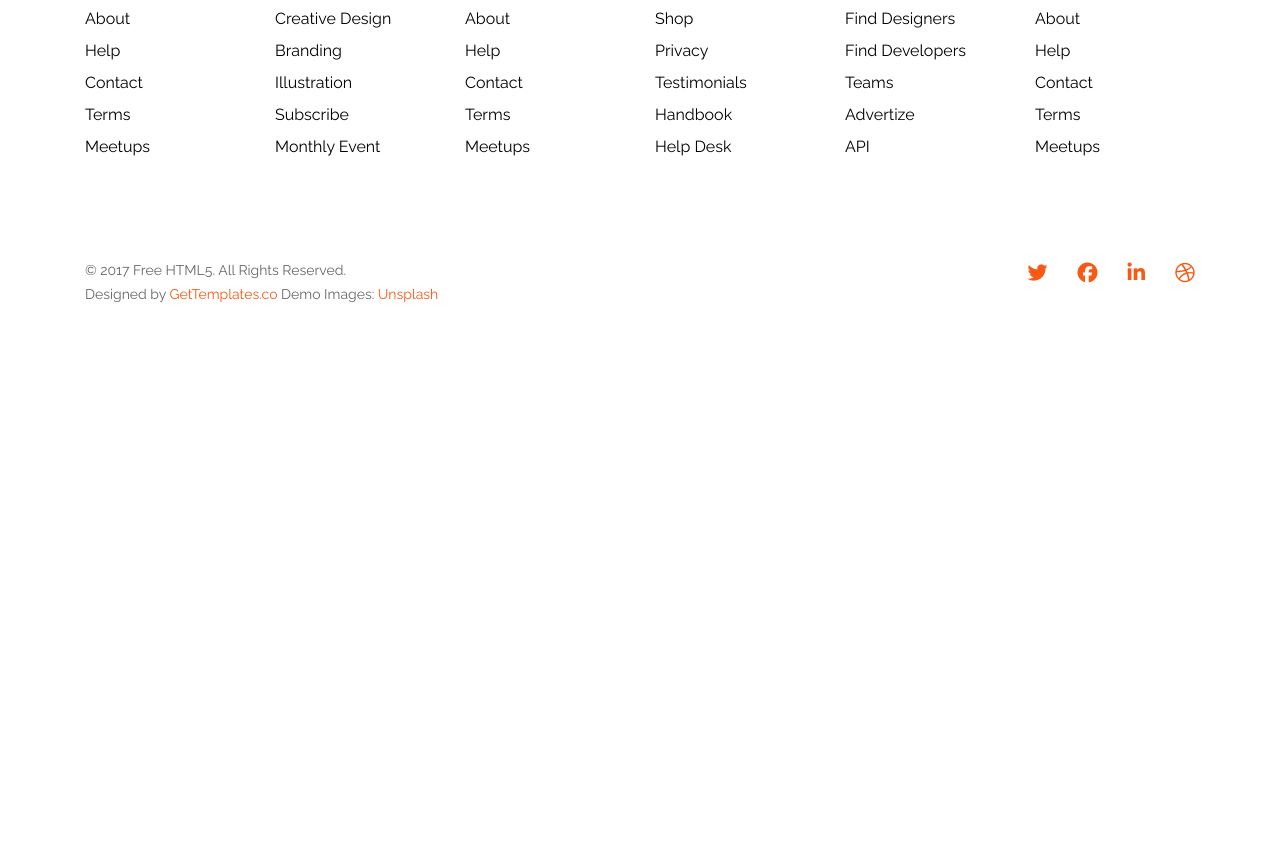
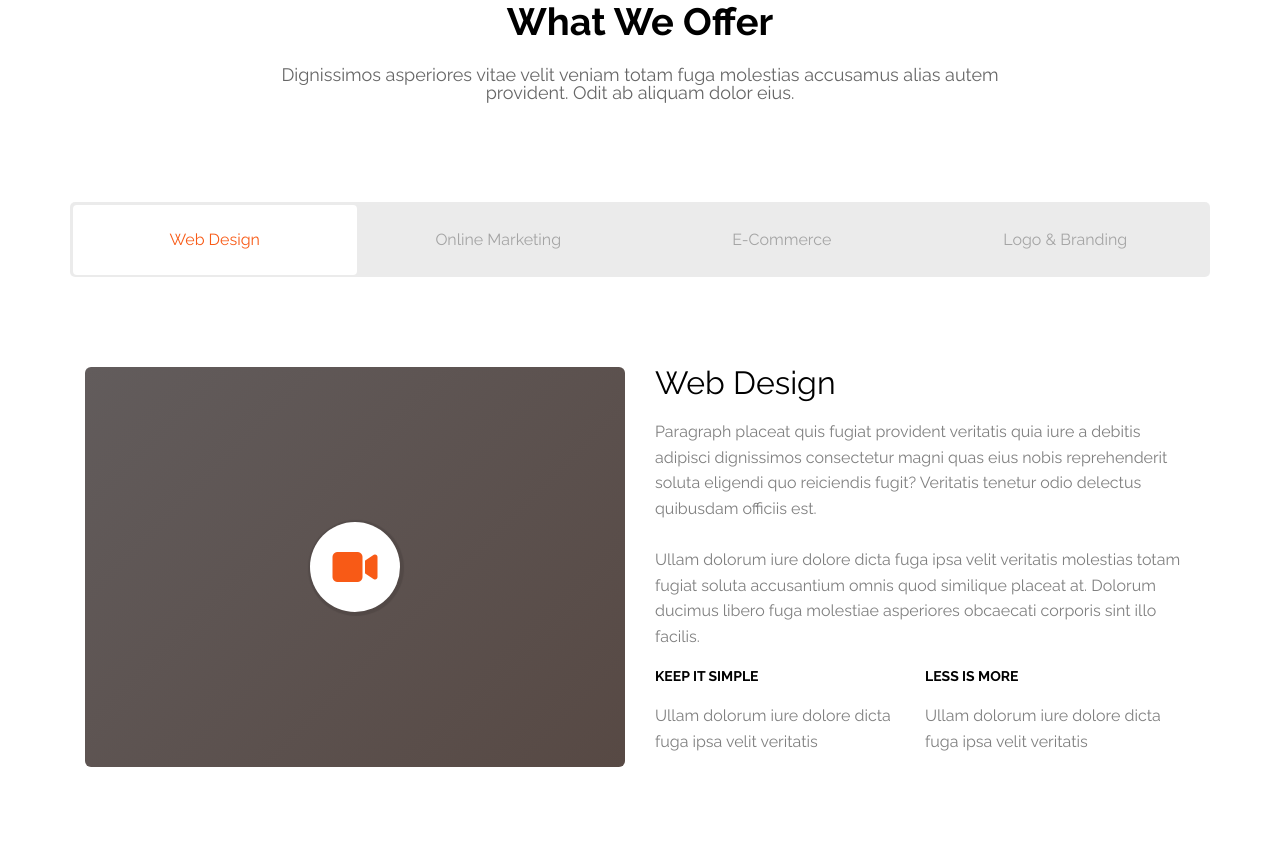
Before and after one commit to andrewtaber/learn-to-code, a plain HTML site: page WebsiteClonePractice/Attempt1/TemplateClone/index.html in a window 1280 px wide. Shown: the part 3397-4260 px from the top of the page. Before the commit the page ends 3800 px from the top, so only its background shows below. Drawn offline with Linux system fonts and the light colour scheme.

Commit message:
Added web-design HTML and CSS (static only for now).

```diff
--- a/WebsiteClonePractice/Attempt1/TemplateClone/assets/css/styles.css
+++ b/WebsiteClonePractice/Attempt1/TemplateClone/assets/css/styles.css
@@ -434,6 +434,121 @@ Testimonial
 
 /*
 =======================
+offerings
+=======================
+*/
+
+.offerings {
+	height: 900px;
+}
+
+.offerings-header {
+	margin: 100px 0;
+	text-align: center;
+}
+
+.offerings-header h2 {
+	margin-bottom: 25px;
+	font-size: 38px;
+	font-weight: 700;
+}
+
+.offerings-header p {
+	font-size: 18px;
+	margin: 0 auto;
+	width: 70%;
+	color: rgba(0, 0, 0, .6);
+}
+
+nav.offerings-nav {
+	margin-bottom: 75px;
+}
+
+.offerings-nav ul {
+	width: 100%;
+	height: 75px;
+	background: rgba(0, 0, 0, 0.08);
+	border-radius: 5px;
+	display: flex;
+	flex-direction: row;
+	justify-content: flex-start;
+	padding: 3px;
+}
+
+.offerings-nav a {
+	border-radius: 4px;
+	padding: 27px 0;
+	width: 100%;
+	display: flex;
+	flex-direction: column;
+	align-content: center;
+	text-transform: capitalize;
+	color: rgba(0, 0, 0, 0.3);
+}
+
+.offerings-nav li {
+	margin: auto;
+	width: 100%;
+	text-align: center;
+	text-transform: capitalize;
+}
+
+.offerings-nav a:hover {
+	color: rgba(0, 0, 0, 0.6);
+}
+
+a.offerings-nav-active {
+	background: white;
+	color: #F85A16;
+}
+
+a.offerings-nav-active:hover {
+	color: #F85A16;
+}
+
+.offerings-content .videos-links {
+	margin: 15px;
+	width: 50%;
+	height: 400px;
+}
+
+.offerings-article {
+	margin: 15px;
+	width: 50%;
+}
+
+.offerings-article h3 {
+	font-size: 32px;
+	margin-bottom: 15px;
+}
+
+.offerings-article p {
+	color: rgba(0, 0, 0, 0.5);
+	line-height: 1.6em;
+	margin: 20px 0;
+}
+
+.offerings-article h4 {
+	font-size: 14px;
+	text-transform: uppercase;
+	font-weight: 700;
+}
+
+.off-sub-art {
+	display: flex;
+}
+
+.offerings-content {
+	display: flex;
+	justify-content: flex-start;
+}
+
+
+
+
+
+/*
+=======================
 footer
 =======================
 */
--- a/WebsiteClonePractice/Attempt1/TemplateClone/index.html
+++ b/WebsiteClonePractice/Attempt1/TemplateClone/index.html
@@ -133,6 +133,48 @@
 		</div>
 	</div>
 
+	<div class="offerings">
+		<div class="container">
+			<div class="offerings-header">
+				<h2>What We Offer</h2>
+				<p>Dignissimos asperiores vitae velit veniam totam fuga molestias accusamus alias autem provident. Odit ab aliquam dolor eius.</p>
+			</div>
+			<nav class="offerings-nav">
+				<ul>
+					<li><a href="#" class="offerings-nav-active">Web Design</a></li>
+					<li><a href="#">Online Marketing</a></li>
+					<li><a href="#">E-Commerce</a></li>
+					<li><a href="#">Logo & Branding</a></li>
+				</ul>
+			</nav>
+			<div class="offerings-content">
+				<div class="videos-links">
+					<div class="video"> <!--admitedly not a great class name -->
+						<a href="#"><div><i class="fa fa-video-camera" aria-hidden="true"></i></div></a>
+					</div>
+				</div>
+				<article class="offerings-article">
+					<h3>Web Design</h3>
+					<p>Paragraph placeat quis fugiat provident veritatis quia iure a debitis adipisci dignissimos consectetur magni quas eius nobis reprehenderit soluta eligendi quo reiciendis fugit? Veritatis tenetur odio delectus quibusdam officiis est.
+					<br>
+					<br>
+					Ullam dolorum iure dolore dicta fuga ipsa velit veritatis molestias totam fugiat soluta accusantium omnis quod similique placeat at. Dolorum ducimus libero fuga molestiae asperiores obcaecati corporis sint illo facilis.</p>
+					<div class="off-sub-art">
+						<div class="off-sub-art-1">
+							<h4>Keep it Simple</h4>
+							<p>Ullam dolorum iure dolore dicta fuga ipsa velit veritatis</p>
+						</div>
+						<div class="off-sub-art-1">
+							<h4>Less is more</h4>
+							<p>Ullam dolorum iure dolore dicta fuga ipsa velit veritatis</p>
+						</div>
+					</div>
+				</article>
+			</div>
+			</div>
+		</div>
+	</div>
+
 	<footer>
 		<div class="container">
 			<div class="footer-links">
```
